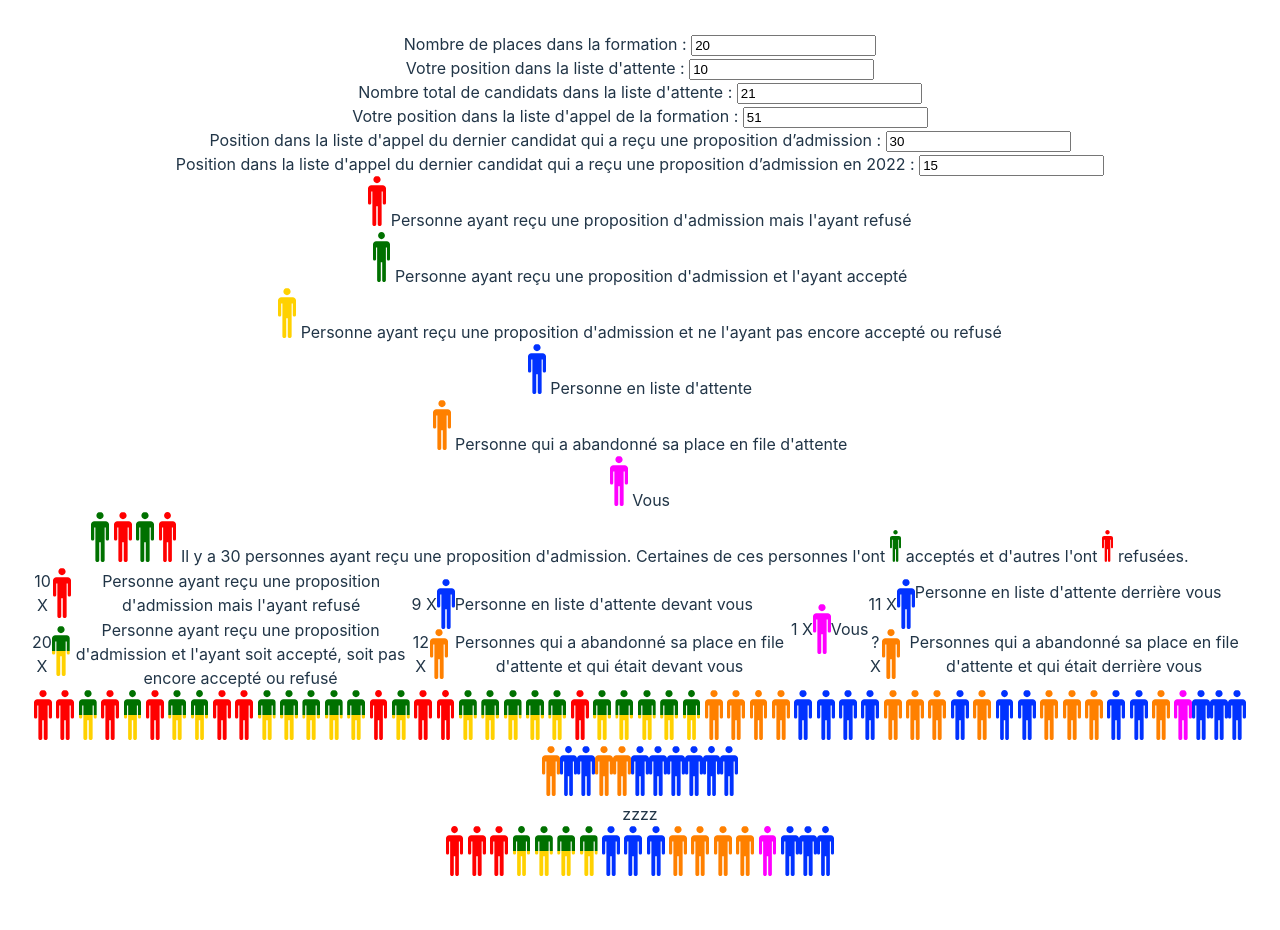
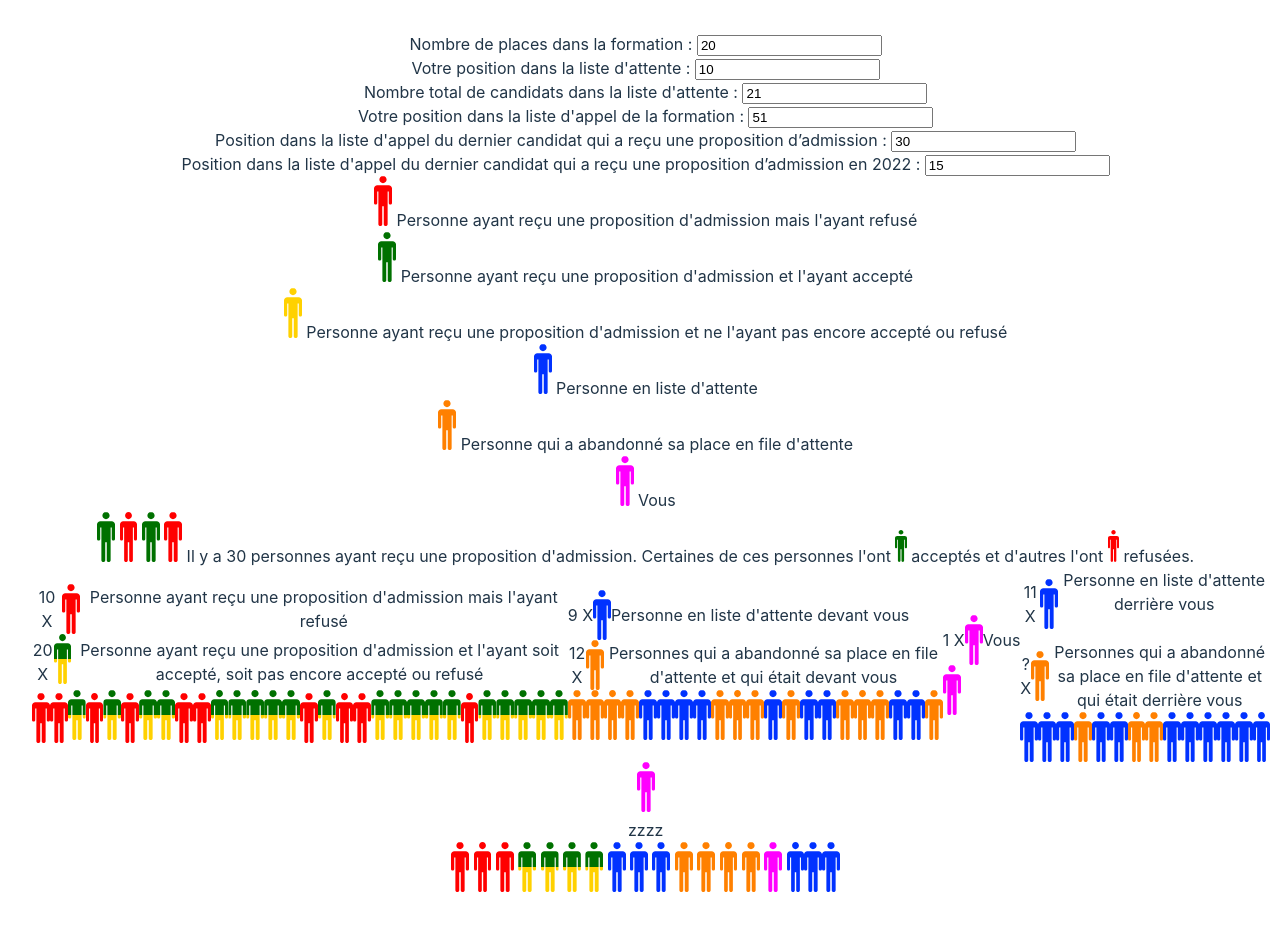
Before and after one commit to DegrangeM/FileAttenteParcoursup, a Svelte app: page / in a window 1280 px wide. Built offline with nearby package versions, Linux system fonts and the light colour scheme.

Commit message:
Update App.svelte

```diff
--- a/src/App.svelte
+++ b/src/App.svelte
@@ -1,6 +1,6 @@
 <script>
-import MultiStickman from './lib/MultiStickman.svelte';
-import Stickman from './lib/Stickman.svelte'
+  import MultiStickman from "./lib/MultiStickman.svelte";
+  import Stickman from "./lib/Stickman.svelte";
   // import viteLogo from '/vite.svg'
   // import Counter from './lib/Counter.svelte'
 
@@ -13,10 +13,18 @@ import Stickman from './lib/Stickman.svelte'
 
   // 10R 5V 15J 10B1 10O1 1R 10B2 10O2
 
-  let rougevertjaune = 0, vertjaune = 0, rouge = 0, bleu = 0, bleu1 = 0, rose = 0, bleu2 = 0, orange1 = 0;
+  let rougevertjaune = 0,
+    vertjaune = 0,
+    rouge = 0,
+    bleu = 0,
+    bleu1 = 0,
+    rose = 0,
+    bleu2 = 0,
+    orange1 = 0;
   let zone1, zone2, zone3;
 
-  $: { // On déclare tout dans une même variable pour éviter que Svelte change l'ordre
+  $: {
+    // On déclare tout dans une même variable pour éviter que Svelte change l'ordre
     rougevertjaune = position_liste_appel_dernier_candidat;
     vertjaune = places;
     rouge = rougevertjaune - vertjaune;
@@ -30,33 +38,62 @@ import Stickman from './lib/Stickman.svelte'
     orange1 = position_liste_appel - rougevertjaune - bleu1;
     // $: orange2 = 0; // inconnu
 
-    zone1 = [... new Array(rouge).fill('red'), ... new Array(vertjaune).fill('vertjaune')];
+    zone1 = [
+      ...new Array(rouge).fill("red"),
+      ...new Array(vertjaune).fill("vertjaune"),
+    ];
     zone1.sort(() => Math.random() - 0.5);
-    zone2 = [... new Array(bleu1).fill('blue'), ... new Array(orange1).fill('orange')];
+    zone2 = [
+      ...new Array(bleu1).fill("blue"),
+      ...new Array(orange1).fill("orange"),
+    ];
     zone2.sort(() => Math.random() - 0.5);
-    zone3 = [... new Array(bleu2).fill('blue'), ... new Array(3).fill('orange')];
+    zone3 = [...new Array(bleu2).fill("blue"), ...new Array(3).fill("orange")];
     zone3.sort(() => Math.random() - 0.5);
 
-    console.log(zone1, zone2, zone3)
+    console.log(zone1, zone2, zone3);
   }
 </script>
 
 <main>
-Nombre de places dans la formation : 	<input type=number bind:value={places} min=0 /><br />
+  Nombre de places dans la formation : <input
+    type="number"
+    bind:value={places}
+    min="0"
+  /><br />
 
-Votre position dans la liste d'attente : 	  <input type=number bind:value={position_liste_attente} min=0 /><br />
-Nombre total de candidats dans la liste d'attente : <input type=number bind:value={candidats_liste_attente} min=0 /><br />
+  Votre position dans la liste d'attente :
+  <input type="number" bind:value={position_liste_attente} min="0" /><br />
+  Nombre total de candidats dans la liste d'attente :
+  <input type="number" bind:value={candidats_liste_attente} min="0" /><br />
 
-Votre position dans la liste d'appel de la formation : <input type=number bind:value={position_liste_appel} min=0 /> <br />
-Position dans la liste d'appel du dernier candidat qui a reçu une proposition d’admission : <input type=number bind:value={position_liste_appel_dernier_candidat} min=0 /><br />
+  Votre position dans la liste d'appel de la formation :
+  <input type="number" bind:value={position_liste_appel} min="0" /> <br />
+  Position dans la liste d'appel du dernier candidat qui a reçu une proposition d’admission
+  :
+  <input
+    type="number"
+    bind:value={position_liste_appel_dernier_candidat}
+    min="0"
+  /><br />
 
-Position dans la liste d'appel du dernier candidat qui a reçu une proposition d’admission en 2022 : <input type=number bind:value={position_liste_appel_dernier_candidat_annee_precedente} min=0 /><br />
+  Position dans la liste d'appel du dernier candidat qui a reçu une proposition
+  d’admission en 2022 :
+  <input
+    type="number"
+    bind:value={position_liste_appel_dernier_candidat_annee_precedente}
+    min="0"
+  /><br />
 
-<Stickman color="red" /> Personne ayant reçu une proposition d'admission mais l'ayant refusé <br />
-<Stickman color="green" /> Personne ayant reçu une proposition d'admission et l'ayant accepté<br />
-<Stickman color="yellow" /> Personne ayant reçu une proposition d'admission et ne l'ayant pas encore accepté ou refusé<br />
+  <Stickman color="red" /> Personne ayant reçu une proposition d'admission mais l'ayant
+  refusé <br />
+  <Stickman color="green" /> Personne ayant reçu une proposition d'admission et l'ayant
+  accepté<br />
+  <Stickman color="yellow" /> Personne ayant reçu une proposition d'admission et
+  ne l'ayant pas encore accepté ou refusé<br />
   <Stickman color="blue" /> Personne en liste d'attente<br />
-<Stickman color="orange" /> Personne qui a abandonné sa place en file d'attente<br />
+  <Stickman color="orange" /> Personne qui a abandonné sa place en file d'attente<br
+  />
   <Stickman color="pink" /> Vous<br />
 
   <Stickman color="green" />
@@ -74,31 +111,60 @@ Position dans la liste d'appel du dernier candidat qui a reçu une proposition d
   <div id="grille">
     <div>
       <div>
-        {rouge} X <Stickman color="red" /> Personne ayant reçu une proposition d'admission mais l'ayant refusé<br />
+        {rouge} X <Stickman color="red" /> Personne ayant reçu une proposition d'admission
+        mais l'ayant refusé<br />
       </div>
       <div>
-        {vertjaune} X <MultiStickman colors={['green', 'yellow']} /> Personne ayant reçu une proposition d'admission et l'ayant soit accepté, soit pas encore accepté ou refusé
+        {vertjaune} X <MultiStickman colors={["green", "yellow"]} /> Personne ayant
+        reçu une proposition d'admission et l'ayant soit accepté, soit pas encore
+        accepté ou refusé
+      </div>
+      <div>
+        {#each zone1 as p}
+          {#if p == "vertjaune"}
+            <MultiStickman colors={["green", "yellow"]} />
+          {:else}
+            <Stickman color={p} />
+          {/if}
+        {/each}
       </div>
     </div>
     <div>
       <div>
-        {bleu1} X <Stickman color="blue" /> Personne en liste d'attente devant vous<br />
+        {bleu1} X <Stickman color="blue" /> Personne en liste d'attente devant vous<br
+        />
       </div>
       <div>
-        {orange1} X <Stickman color="orange" /> Personnes qui a abandonné sa place en file d'attente et qui était devant vous<br />
+        {orange1} X <Stickman color="orange" /> Personnes qui a abandonné sa place
+        en file d'attente et qui était devant vous<br />
+      </div>
+      <div>
+        {#each zone2 as p}
+          <Stickman color={p} />
+        {/each}
       </div>
     </div>
     <div style="flex: none;">
       <div>
         {rose} X <Stickman color="pink" /> Vous<br />
       </div>
+      <div>
+        <Stickman color="pink" />
+      </div>
     </div>
     <div>
       <div>
-        {bleu2} X <Stickman color="blue" /> Personne en liste d'attente derrière vous<br /><br />
+        {bleu2} X <Stickman color="blue" /> Personne en liste d'attente derrière
+        vous<br /><br />
       </div>
       <div>
-        ? X <Stickman color="orange" /> Personnes qui a abandonné sa place en file d'attente et qui était derrière vous<br />
+        ? X <Stickman color="orange" /> Personnes qui a abandonné sa place en file
+        d'attente et qui était derrière vous<br />
+      </div>
+      <div>
+        {#each zone3 as p}
+          <Stickman color={p} />
+        {/each}
       </div>
     </div>
   </div>
@@ -117,29 +183,19 @@ Position dans la liste d'appel du dernier candidat qui a reçu une proposition d
     }
   </style>
 
-{#each zone1 as p}
-  {#if p == 'vertjaune'}
-    <MultiStickman colors={['green', 'yellow']} />
-  {:else}
-    <Stickman color={p} />
-  {/if}
-{/each}{#each zone2 as p}
-  <Stickman color={p} />
-{/each}<Stickman color="pink" />{#each zone3 as p}
-<Stickman color={p} />
-{/each}
+  <Stickman color="pink" />
   <br />
   zzzz
   <br />
 
   {#if rouge >= 0 && vertjaune >= 0 && bleu1 >= 0 && orange1 >= 0 && rose >= 0 && bleu2 >= 0}
-  {#each Array(Math.round(Math.log2(1+rouge))) as _}
+    {#each Array(Math.round(Math.log2(1 + rouge))) as _}
       <Stickman color="red" />
-  {/each}{#each Array(Math.round(Math.log2(1+vertjaune))) as _}
-  <MultiStickman colors={['green', 'yellow']} />
-  {/each}{#each Array(Math.round(Math.log2(1+bleu1))) as _}
+    {/each}{#each Array(Math.round(Math.log2(1 + vertjaune))) as _}
+      <MultiStickman colors={["green", "yellow"]} />
+    {/each}{#each Array(Math.round(Math.log2(1 + bleu1))) as _}
       <Stickman color="blue" />
-  {/each}{#each Array(Math.round(Math.log2(1+orange1))) as _}
+    {/each}{#each Array(Math.round(Math.log2(1 + orange1))) as _}
       <Stickman color="orange" />
     {/each}{#each Array(rose) as _}
       <Stickman color="pink" />
```
Lines whose indentation alone changed are shown as unchanged.
